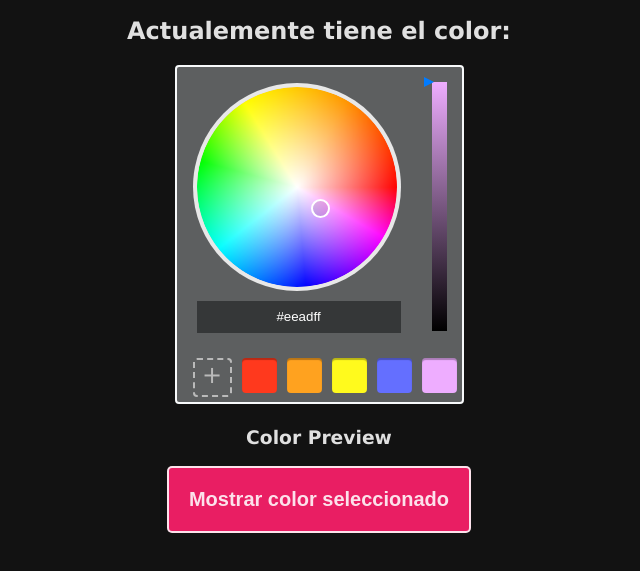
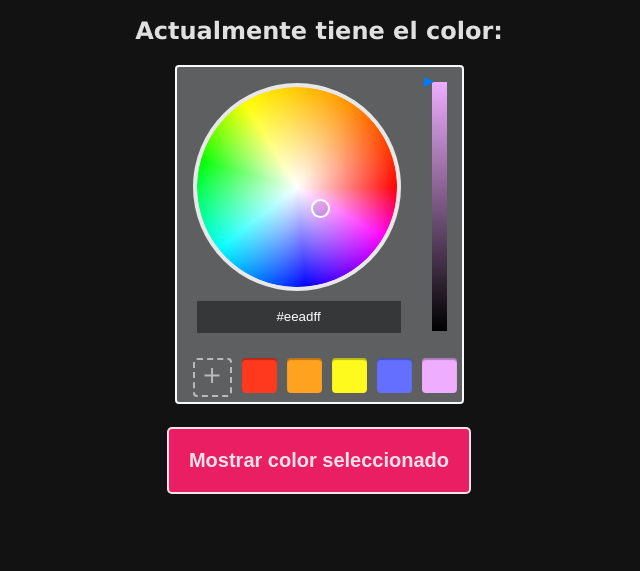
Before and after one commit to BritoParedes17/FocoInteligente-FrontEnd, a plain HTML site: page index.html in a window 1280 px wide. Shown: the part 77-648 px from the top of the page, without its empty margins (321-961 px from the left). Drawn offline with Linux system fonts and the light colour scheme.

Commit message:
correción de palabra y eliminación de texto 'color preview'

```diff
--- a/index.html
+++ b/index.html
@@ -17,13 +17,13 @@
     </div>-->
     <div class="container">
         <h1 id="saludo"></h1>
-        <h2>Actualemente tiene el color: </h2>
+        <h2>Actualmente tiene el color: </h2>
         <div class="col">
             <div class="row">
                 <div id="picker"></div>
             </div>
             <div class="row">
-                <h3> Color Preview </h3>
+                <h3></h3>
                 <div id="preview"></div>
             </div>
             <div>
```
